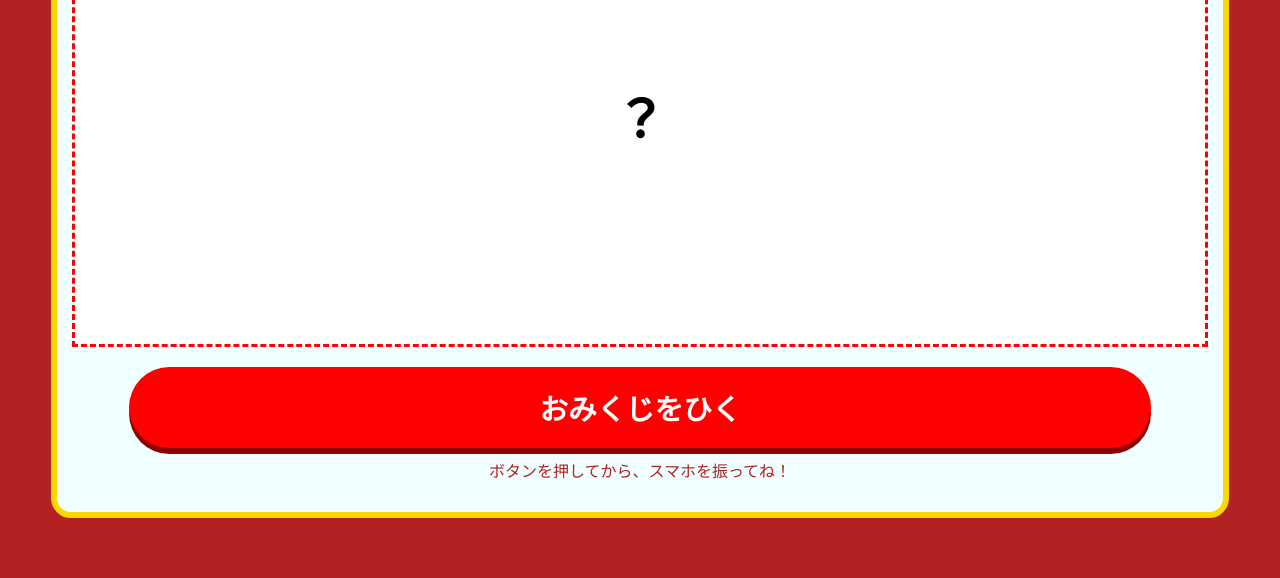
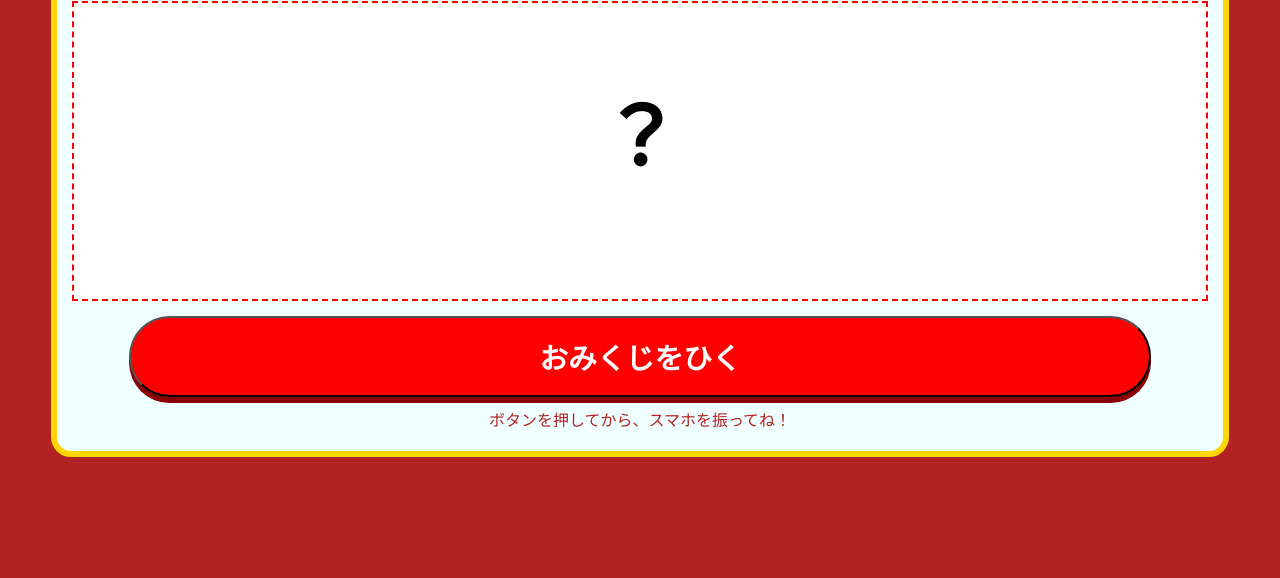
Before and after one commit to monaca311/Newyear-omikji, a plain HTML site: page index.html in a window 1280 px wide. Shown: the part 222-800 px from the top of the page. Drawn offline with Linux system fonts and the light colour scheme.

Commit message:
Update style.css

```diff
--- a/style.css
+++ b/style.css
@@ -17,31 +17,29 @@ body {
     border: 6px solid gold;
     border-radius: 20px;
     width: 92vw;          /* 横幅を画面の92%使う */
-    min-height: 85vh;     /* 高さを画面の85%確保（これで細長さを解消） */
-    display: flex;
-    flex-direction: column;
-    align-items: center;
-    justify-content: space-between; /* 要素を上下に分散させて配置 */
-    padding: 30px 15px;
+
+    margin: 20px auto;
+    padding: 20px 15px;
     box-sizing: border-box;
     text-align: center;
 }
 
 h1 {
-    font-size: 1.8rem;
-    margin: 0;
+    font-size: 2.2rem;
+    margin: 10px 0;
 }
 
 /* 白い結果の箱（ここを大きく見せる） */
 .kekka {
     background-color: white;
-    border: 3px dashed red;
+    border: 2px dashed red;
     width: 100%;
-    flex-grow: 1;         /* 余った縦のスペースを全部使う */
-    margin: 20px 0;
+    /* 高さを少し抑える */
+    min-height: 300px;
+    margin: 15px 0;
     display: flex;
     flex-direction: column;
-    justify-content: center; /* 中身を上下中央に */
+    justify-content: center;
     align-items: center;
     padding: 20px;
     box-sizing: border-box;
@@ -49,19 +47,19 @@ h1 {
 
 /* 「ガシャ...」や「大吉」 */
 #result-display {
-    font-size: 3.2rem;    /* 1行に収まりやすい絶妙なサイズ */
+    font-size: 5rem;    /* 圧倒的なデカさ */
     font-weight: bold;
     color: black;
-    white-space: nowrap;  /* 絶対に改行させない */
-    margin: 10px 0;
+    margin: 15px 0;
 }
 
 /* ラッキーアイテムと一言メッセージ */
 #lucky-items, #minimessage {
-    font-size: 1.3rem;
-    line-height: 1.6;
-    margin: 15px 0;
-    width: 100%;
+    font-size: 1.5rem !important;
+    font-weight: bold;   /* 太字にすると見やすくなります */
+    line-height: 1.4;
+    color: #333 !important;
+    margin: 10px 0;
     word-wrap: break-word; /* 長い文はここで折る */
 }
 
@@ -69,9 +67,8 @@ h1 {
 #omikuji-btn {
     background-color: red;
     color: white;
-    border: none;
-    padding: 20px 0;
-    width: 90%;           /* 横幅いっぱい */
+    width: 90%;
+    padding: 18px 0;
     font-size: 1.8rem;
     font-weight: bold;
     border-radius: 50px;
```
